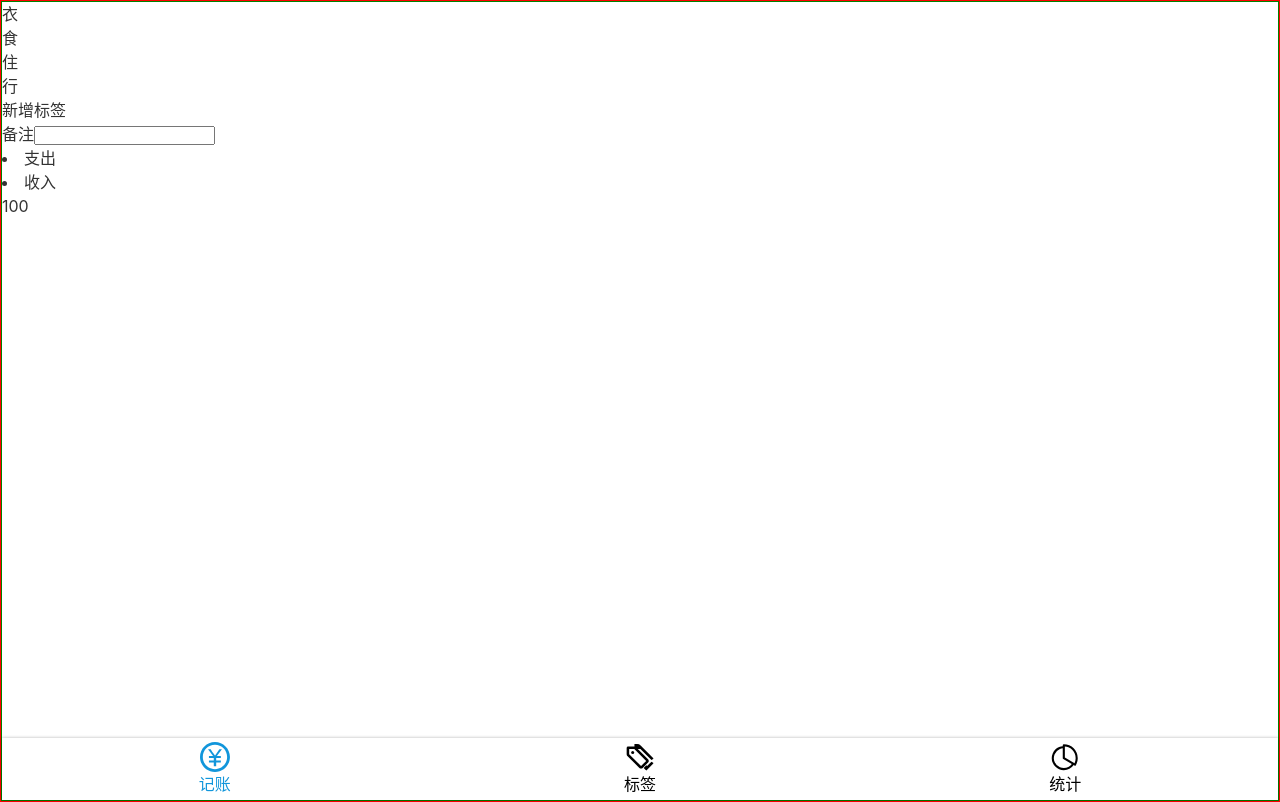
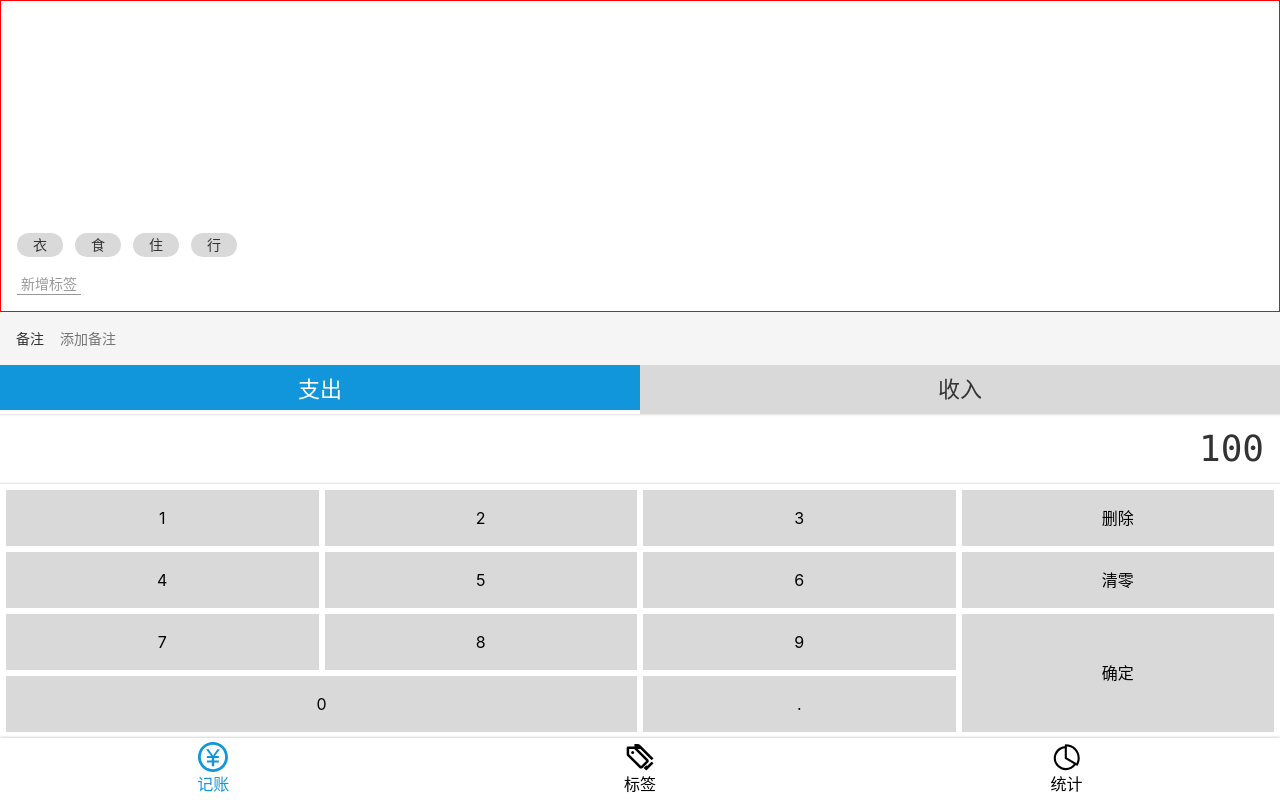
Before and after one commit to gongyue233/shaka-bookkeeping, a Vue app: page /#/money in a window 1280 px wide. Built offline with nearby package versions, Linux system fonts and the light colour scheme.

Commit message:
Money组件的HTML和CSS

```diff
--- a/src/App.vue
+++ b/src/App.vue
@@ -6,6 +6,8 @@
 
 <style lang="scss">
 @import "~@/assets/commen.scss";
+@import '~@/assets/reset.scss';
+
 *{
   margin: 0;
   padding: 0;
@@ -15,9 +17,11 @@ a{
   text-decoration: none;
 }
 #app{
+  -webkit-font-smoothing: antialiased;
+  -moz-osx-font-smoothing:grayscale;
   line-height: 1.5;
   font-family: $font-hei;
+  font-size: 16px;
   color: #333;
-  border: 1px solid red;
 }
 </style>
--- a/src/assets/commen.scss
+++ b/src/assets/commen.scss
@@ -1,2 +1,18 @@
 $blu:#1296db;
+$color-highlight:#1296db;
 $font-hei:-apple-system, "Noto Sans", "Helvetica Neue", Helvetica, "Nimbus Sans L", Arial, "Liberation Sans", "PingFang SC", "Hiragino Sans GB", "Noto Sans CJK SC", "Source Han Sans SC", "Source Han Sans CN", "Microsoft YaHei", "Wenquanyi Micro Hei", "WenQuanYi Zen Hei", "ST Heiti", SimHei, "WenQuanYi Zen Hei Sharp", sans-serif;
+$color-back-q:#f5f5f5;
+$color-back-s:#d9d9d9;
+
+%x{
+    &::after{
+        content: '';
+        clear: both;
+        display: block;
+    }
+}
+$color-shadow: rgba(0,0, 0, 0.25);
+%inner-shadow{
+    box-shadow: inset 0 -3px 3px -3px $color-shadow,
+                inset 0 3px 3px -3px $color-shadow;
+}
--- /dev/null
+++ b/src/assets/reset.scss
@@ -0,0 +1,9 @@
+ul,ol{
+    list-style: none;
+}
+button,input{
+    font: inherit;
+}
+:focus{
+    outline: none;
+}
--- a/src/components/Layout.vue
+++ b/src/components/Layout.vue
@@ -1,6 +1,6 @@
 <template>
-    <div class="nav-warpper">
-        <div class="content">
+    <div class="layout-warpper" :class="classPrefix && `${classPrefix}-wrapper`">
+        <div class="content" :class="classPrefix && `${classPrefix}-content`">
         <slot />
         </div>
         <Nav />
@@ -10,12 +10,12 @@
 <script lang="ts">
 export default {
     name:'Layout',
+    props:['classPrefix']
 }
 </script>
 
 <style lang="scss" scoped>
-.nav-warpper{
-    border: 1px solid green;
+.layout-warpper{
     display: flex;
     flex-direction: column;
     height: 100vh;
--- /dev/null
+++ b/src/components/money/Notes.vue
@@ -0,0 +1,32 @@
+<template>
+    <label class="remark-notes">
+            <span>备注</span>
+            <input type="text" placeholder="添加备注">
+        </label>
+</template>
+
+<script>
+    export default {
+        name:'Notes'
+    }
+</script>
+
+<style lang="scss" scoped>
+.remark-notes{
+    font-size: 14px;
+    display: block;
+    background: #f5f5f5;
+    padding-left: 16px;
+    display: flex;
+    align-items: center;
+    span{
+        padding-right: 16px;
+    }
+    input{
+        flex-grow: 1;
+        padding: 16px 0;
+        background: transparent;
+        border: none;
+    }
+}
+</style>
--- /dev/null
+++ b/src/components/money/NumPad.vue
@@ -0,0 +1,58 @@
+<template>
+    <div class="numberPad">
+            <div class="output">100</div>
+            <div class="buttons">
+                <button>1</button>
+                <button>2</button>
+                <button>3</button>
+                <button>删除</button>
+                <button>4</button>
+                <button>5</button>
+                <button>6</button>
+                <button>清零</button>
+                <button>7</button>
+                <button>8</button>
+                <button>9</button>
+                <button class="ok">确定</button>
+                <button class="zero">0</button>
+                <button>.</button>
+            </div>
+        </div>
+</template>
+
+<script lang="ts">
+    export default {
+        name:'NumPad'
+    }
+</script>
+
+<style lang="scss" scoped>
+@import '~@/assets/commen.scss';
+.numberPad{
+    .output{
+        @extend %inner-shadow;
+        font-size: 36px;
+        font-family: Consolas, monospace;
+        padding: 8px 16px;
+        text-align: right;
+    }
+    > .buttons{
+        padding: 6px;
+        display: grid;
+        grid-template-columns: 1fr 1fr 1fr 1fr;
+        grid-template-rows: 56px 56px 56px 56px;
+        gap: 6px 6px;
+        > button{
+                background-color: #d9d9d9;
+                border: none;
+            &.ok{
+                grid-column: 4 / 5;
+                grid-row: 3 / 5;
+            }
+            &.zero{
+                grid-column: 1 / 3;
+            }
+        }
+    }
+}
+</style>
--- /dev/null
+++ b/src/components/money/Tags.vue
@@ -0,0 +1,51 @@
+<template>
+    <div class="tags">
+        <div class="new-tag"><button>新增标签</button></div>
+            <ul class="tag">
+                <li>衣</li>
+                <li>食</li>
+                <li>住</li>
+                <li>行</li>
+            </ul>
+
+        </div>
+</template>
+
+<script lang="ts">
+    export default {
+        name:'Tags'
+    }
+</script>
+
+<style lang="scss" scoped>
+
+.tags{
+    flex-grow: 1;
+    display: flex;
+    flex-direction: column-reverse;
+    border: 1px solid red;
+    font-size: 14px;
+    padding: 16px;
+    .tag{
+        display: flex;
+        > li{
+            background-color: #d9d9d9;
+            height: 24px;
+            line-height: 24px;
+            padding: 0 16px;
+            margin-right: 12px;
+            border-radius: (24px/2);
+        }
+    }
+    > .new-tag{
+            padding-top: 16px;
+        > button{
+            background: transparent;
+            border: none;
+            border-bottom: 1px solid;
+            color: #999;
+            padding: 0 4px;
+        }
+    }
+}
+</style>
--- /dev/null
+++ b/src/components/money/Types.vue
@@ -0,0 +1,43 @@
+<template>
+    <ul class="types">
+            <li class="selected">支出</li>
+            <li>收入</li>
+        </ul>
+</template>
+
+<script lang="ts">
+    export default {
+       name:'Types'
+    }
+</script>
+
+<style lang="scss" scoped>
+.types{
+    background-color: #d9d9d9;
+    display: flex;
+    text-align: center;
+    font-size: 22px;
+    > li{
+        width: 50%;
+        padding: 8px 0;
+        display: flex;
+        justify-content: center;
+        align-items: center;
+        position: relative;
+        &.selected{
+            color: white;
+            background-color: #1296db;
+        }
+        &.selected::after{
+            content: '';
+            position: absolute;
+            bottom: 0;
+            left: 0;
+            width: 100%;
+            height: 4px;
+            background-color: white;
+        }
+    }
+}
+
+</style>
--- a/src/views/Money.vue
+++ b/src/views/Money.vue
@@ -1,36 +1,32 @@
 <template>
-    <Layout>
-        <ul class="tags">
-            <li>衣</li>
-            <li>食</li>
-            <li>住</li>
-            <li>行</li>
-        </ul>
-        <div class="new-tag">新增标签</div>
-        <div class="remark">
-            <label class="remark-notes">
-                <span>备注</span>
-                <input type="text">
-            </label>
-        </div>
-        <div class="types">
-            <li class="selected">支出</li>
-            <li>收入</li>
-        </div>
-        <div class="numberPad">
-            <div class="output">100</div>
-            <div class="buttons">
-
-            </div>
-        </div>
+    <Layout class-prefix="money">
+         <NumPad />
+         <Types/>
+        <Notes/>
+        <Tags />
     </Layout>
 </template>
 
+
 <script lang="ts">
+import NumPad from '@/components/money/NumPad.vue';
+import Tags from '@/components/money/Tags.vue';
+import Types from '@/components/money/Types.vue';
+import Notes from '@/components/money/Notes.vue';
 export default {
     name:'Money',
+    components:{NumPad, Tags, Types, Notes}
 }
 </script>
 
+<style lang="scss">
+.money-content{
+    display: flex;
+    flex-direction: column-reverse;
+}
+</style>
+
 <style lang="scss" scoped>
+
+
 </style>
```
